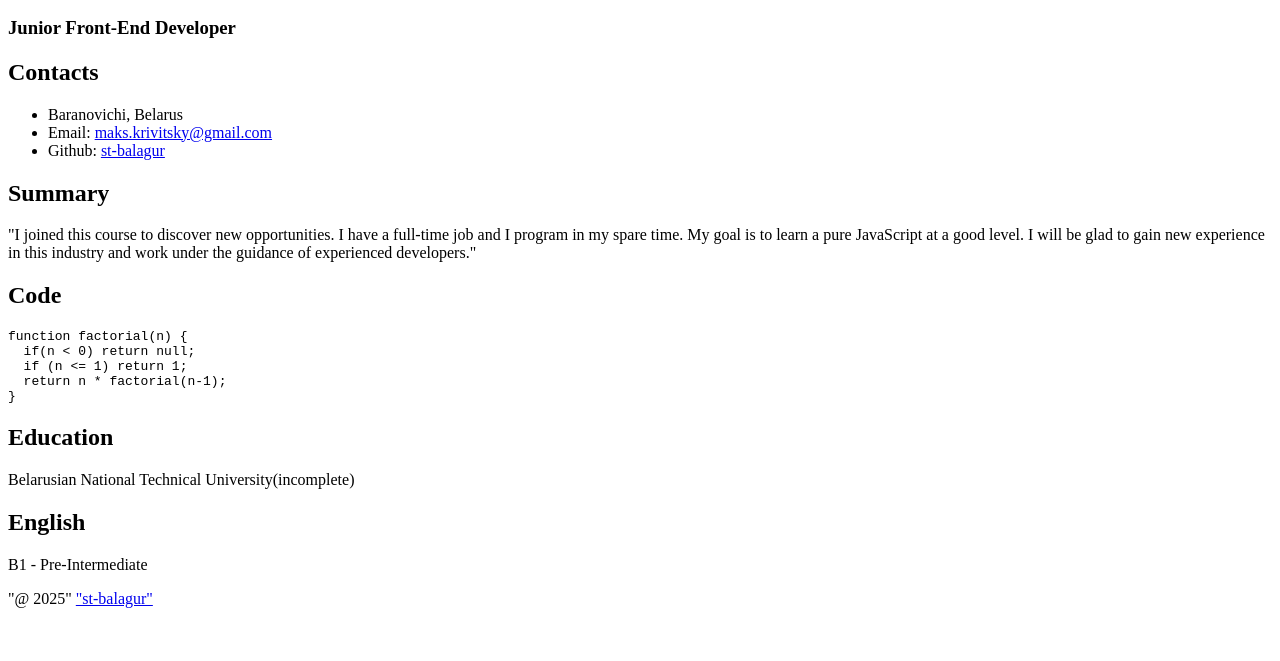
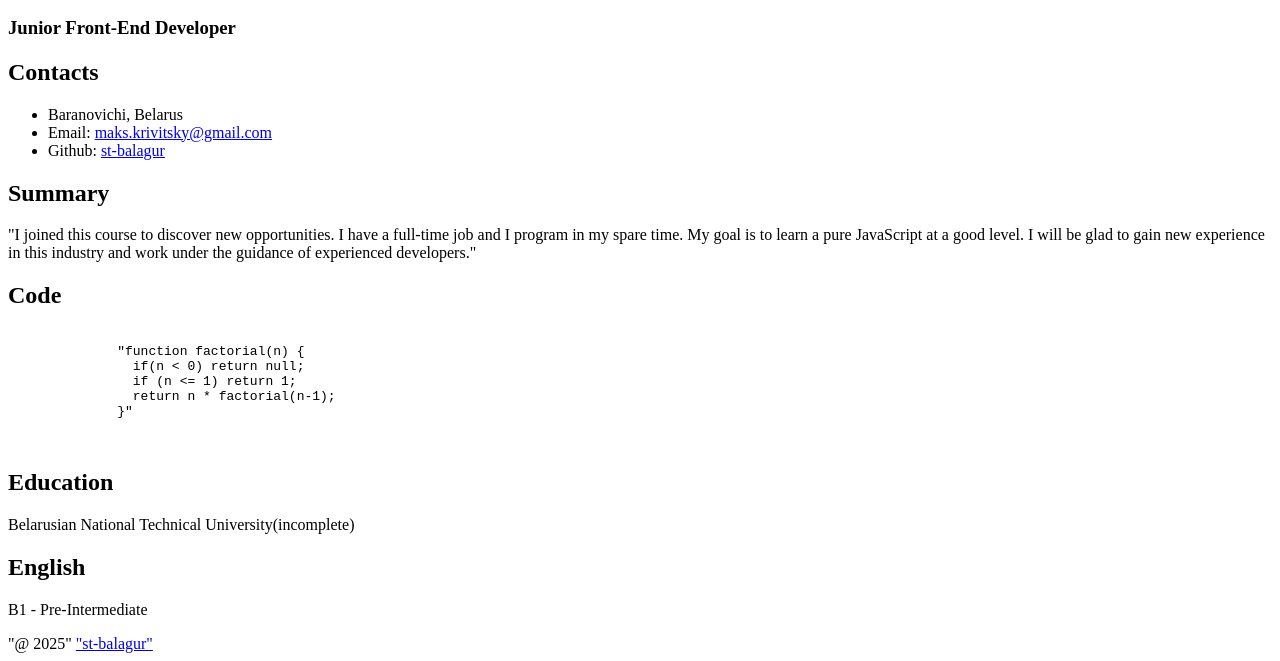
Before and after one commit to st-balagur/rsschool-cv, a plain HTML site: page index.html in a window 1280 px wide. Shown: the part 651-1312 px from the top of the page. Before the commit the page ends 1267 px from the top, so only its background shows below. Drawn offline with Linux system fonts and the light colour scheme.

Commit message:
fix: fix html file

```diff
--- a/index.html
+++ b/index.html
@@ -26,7 +26,8 @@
       </div>
     </div>
     </header>
-    <main class = "main"><div class="container main-container">
+    <main class="main">
+      <div class="container main-container">
         <section class="section section-profile" id="profile">
           <img src="./assets/img/ava.jpg" alt="" class="section-profile-logo">
           <div class="section-profile-title">
@@ -40,8 +41,7 @@
             <li class="section-item contacts-item">
               Baranovichi, Belarus
             </li>
-          <li class="section-item contacts-item">
-            Email: <a href="maks.krivitsky@gmail.com" title="email">maks.krivitsky@gmail.com</a>
+            <li class="section-item contacts-item">Email: <a href="maks.krivitsky@gmail.com" title="email">maks.krivitsky@gmail.com</a>
             </li>
             <li class="section-item contacts-item">
             Github: <a href="https://github.com/st-balagur" title="github">st-balagur</a>
@@ -56,11 +56,15 @@
         </section>
         <section class="section" id="code">
           <h2 class="section-title">Code</h2>
-<pre class="pre"><code>function factorial(n) {
-  if(n &lt; 0) return null;
-  if (n &lt;= 1) return 1;
+          <pre class="pre">
+            <code>
+              "function factorial(n) {
+                if(n < 0) return null;
+                if (n <= 1) return 1;
                 return n * factorial(n-1);
-}</code></pre>
+              }"
+            </code>
+          </pre>
         </section>
         <section class="section section-education" id="education">
           <h2 class="section-title">Education</h2>
```
Lines whose indentation alone changed are shown as unchanged.
